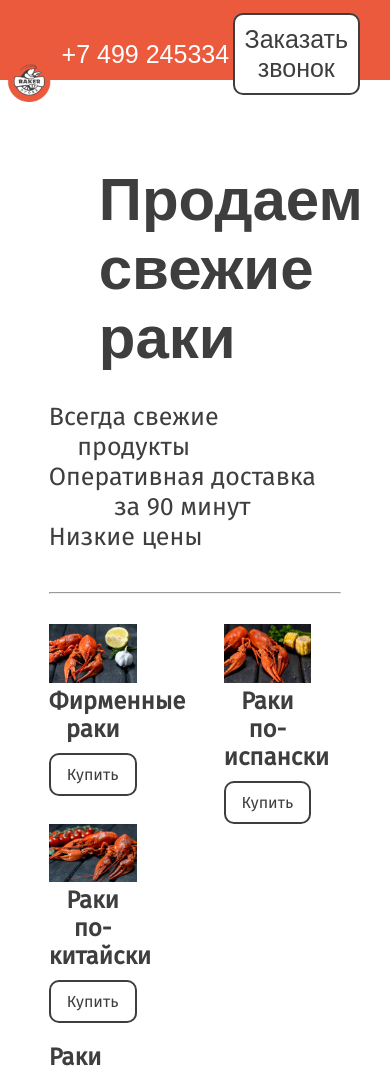
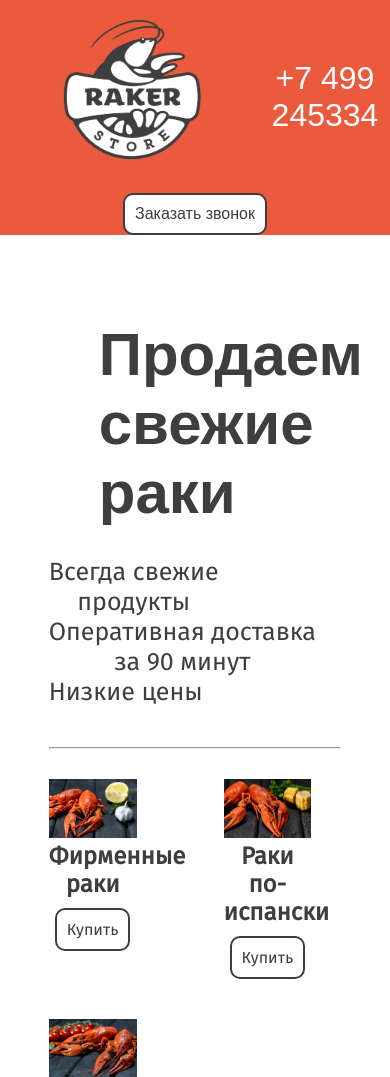
Before and after one commit to semshow/landing, a plain HTML site: page index.html in a window 390 px wide. Shown: the top 1077 px of the page. Drawn offline with nearby package versions, Linux system fonts and the light colour scheme; a web font is replaced by a local one.

Commit message:
responsivee menu

```diff
--- a/style.css
+++ b/style.css
@@ -10,11 +10,9 @@ body {
 }
 
 .header {
-  max-height: 80px;
   background-color: #eb5a3d;
   font-family: 'Seymour One', sans-serif;
   color: white;
-  font-size: 25px;
   text-align: center;
   margin-bottom: 85px;
   display: flex;
@@ -46,8 +44,7 @@ body {
 }
 
 .logo {
-  margin-top: 30px;
-  flex: 1;
+  flex: 0.7gits staus;
 }
 
 .logo img {
@@ -56,15 +53,15 @@ body {
 
 .phone {
   flex: 3;
+  font-size: 2em;
 }
 
 .right-header {
   flex: 2;
-  margin-right: 30px;
 }
 
 .call {
-  display: block;
+  display: inline-block;
   padding: 10px;
   background-color: white;
   border: 2px solid #3e3e3e;
@@ -169,6 +166,7 @@ h2 {
   width: 30%;
   margin-right: 30px;
   text-align: center;
+  margin-bottom: 40px;
 }
 
 .footer {
```
